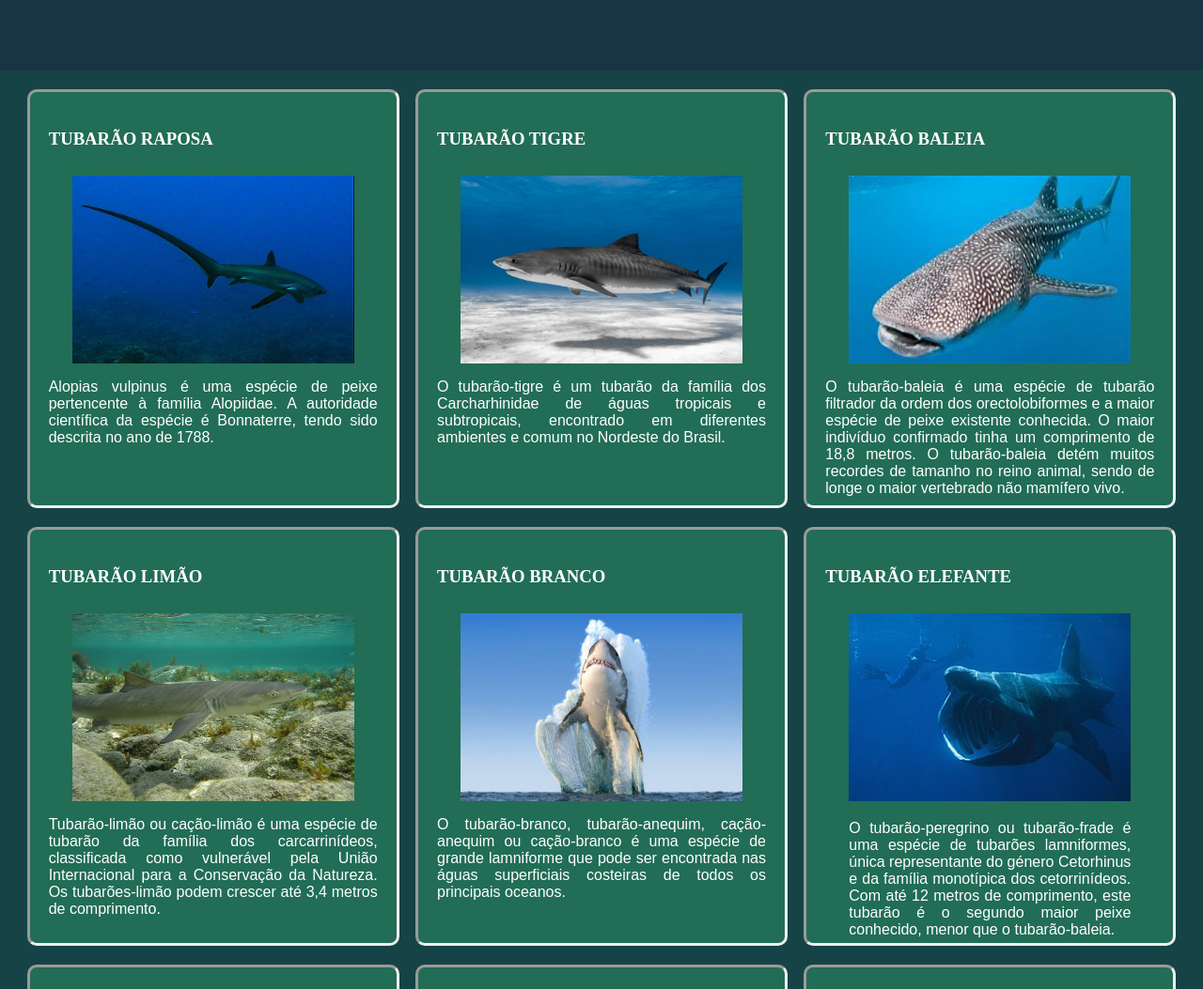
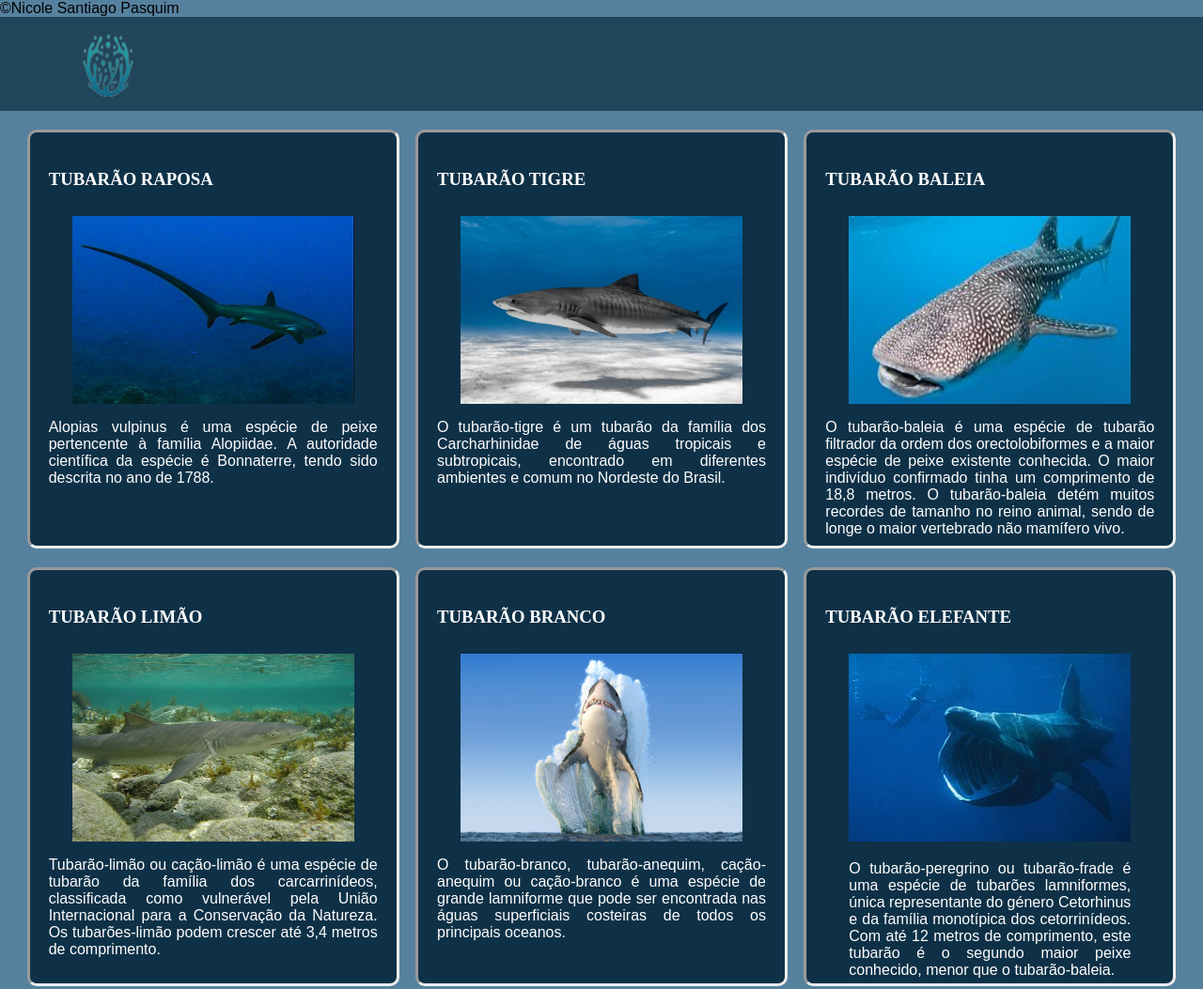
Before and after one commit to asantiagoNick/album, a plain HTML site: page index.html in a window 1280 px wide. Shown: the top 1053 px of the page at 94% size. Drawn offline with Linux system fonts and the light colour scheme.

Commit message:
Add files via upload

```diff
--- a/index.html
+++ b/index.html
@@ -4,12 +4,13 @@
     <meta charset="UTF-8">
     <meta http-equiv="X-UA-Compatible" content="IE=edge">
     <meta name="viewport" content="width=device-width, initial-scale=1.0">
-    <title>TUBAS</title>
+
     <link rel="stylesheet" href="style.css">
-
+    &copy;Nicole Santiago Pasquim
 </head>
 
 <header>
+<img src="imgs/image-removebg-preview (1).png" href="style.css">
 </header>
 
 <body>
@@ -113,5 +114,6 @@
 
 
     </main>
+
 </body>
 </html>
--- a/style.css
+++ b/style.css
@@ -3,24 +3,23 @@ body {
 	padding: 0;
 	border: 0;
 	font-family: sans-serif;
-	background-color: #164345;
+	background-color: #2c6286cc;
 }
 
 header {
     display: flex;
     justify-content: space-between;
     align-items: center;
-	background-color: rgba(27, 47, 70, 0.721);
+	background-color: rgba(13, 46, 65, 0.721);
 	height: 50px;
-	padding-top: 25px;
-	color: #b44b4b;
+	padding-top: 50px;
+	color: #000000;
 	text-align: center;
 }
 
 header img {
-    width: 50px;
-    height: 50px;
-
+    width: 230px;
+    height: 200px;
 }
 
 h1 {
@@ -39,7 +38,7 @@ main {
 .box {
 	width: 350px;
 	height: 400px;
-	background-color: #216d56;
+	background-color: #0e3147;
 	border-radius: 10px;
 	padding: 20px;
 	color: #fffefe;
@@ -72,3 +71,8 @@ footer {
 	color: white;
 	text-align: center;
 }
+
+title{
+	font-family: Georgia, 'Times New Roman', Times, serif;
+	color: #0e3147;
+}
```
Also changed, not shown: imgs/image-removebg-preview (1).png (added), imgs/image-removebg-preview.png (added).
